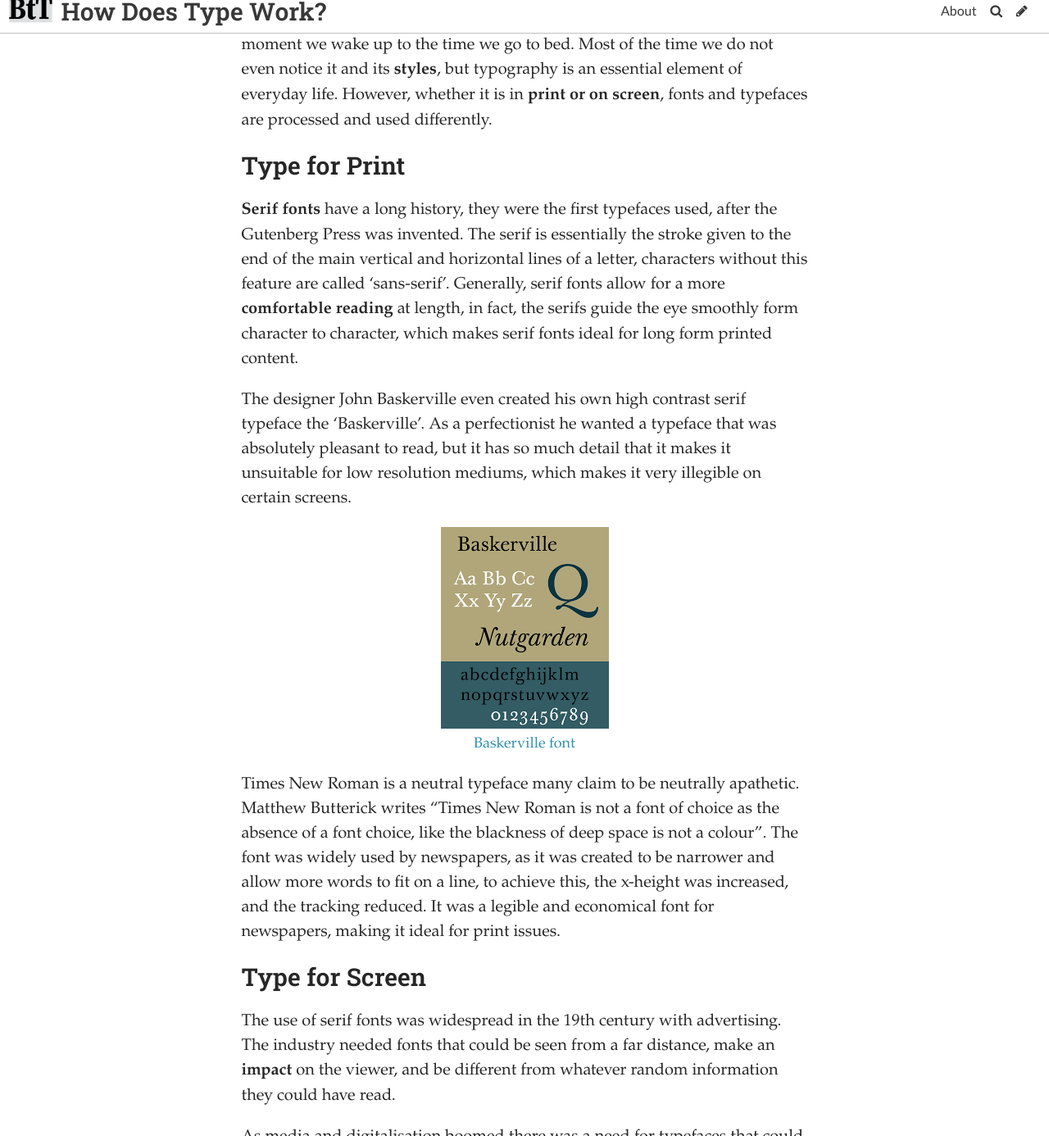
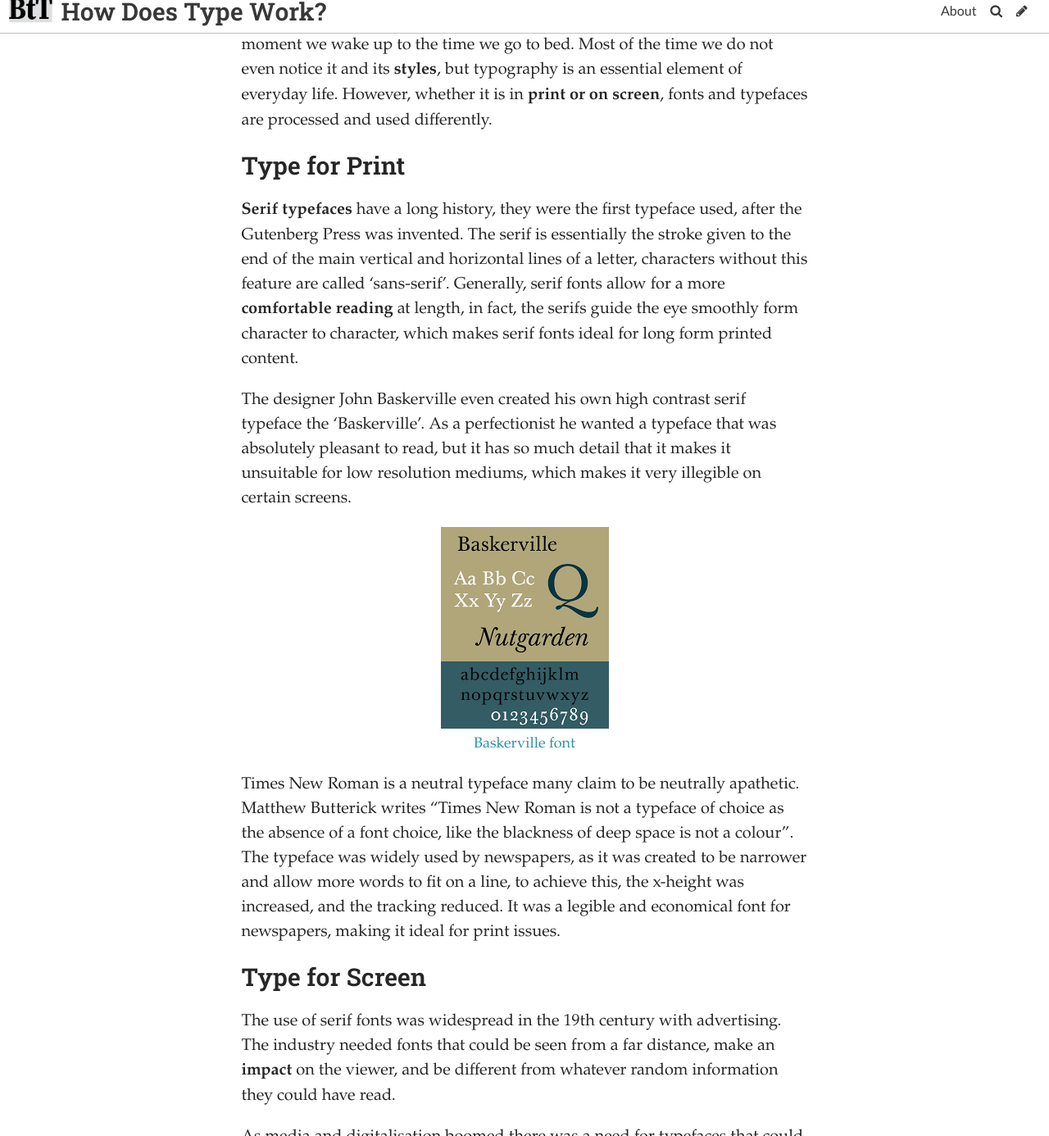
Before and after one commit to Yaz1501/BehindTheType, a Jekyll site: the page built from _posts/2020-10-11-font-analysis.md, in a window 1280 px wide and 1400 px high, scrolled down 330 px, cut to the strip 14-1400 px from the top of the window. Shown: the whole strip at 82% size. Built offline with Jekyll 4.4.1, drawn with Linux system fonts in a browser that asks for light colours; some web fonts are replaced; comment, search, counter and statistics services are not loaded; some of the changed text lies outside the part shown.

Commit message:
Update Post “2020-10-11-font-analysis”

```diff
--- a/_posts/2020-10-11-font-analysis.md
+++ b/_posts/2020-10-11-font-analysis.md
@@ -10,13 +10,13 @@
 
 ### Type for Print
 
-**Serif fonts** have a long history, they were the first typefaces used, after the Gutenberg Press was invented. The serif is essentially the stroke given to the end of the main vertical and horizontal lines of a letter, characters without this feature are called ‘sans-serif’. Generally, serif fonts allow for a more **comfortable reading** at length, in fact, the serifs guide the eye smoothly form character to character, which makes serif fonts ideal for long form printed content.
+**Serif typefaces** have a long history, they were the first typeface used, after the Gutenberg Press was invented. The serif is essentially the stroke given to the end of the main vertical and horizontal lines of a letter, characters without this feature are called ‘sans-serif’. Generally, serif fonts allow for a more **comfortable reading** at length, in fact, the serifs guide the eye smoothly form character to character, which makes serif fonts ideal for long form printed content.
 
 The designer John Baskerville even created his own high contrast serif typeface the ‘Baskerville’. As a perfectionist he wanted a typeface that was absolutely pleasant to read, but it has so much detail that it makes it unsuitable for low resolution mediums, which makes it very illegible on certain screens.
 
 ![Baskerville font](../uploads/unknown.png "Baskerville font")
 
-Times New Roman is a neutral typeface many claim to be neutrally apathetic. Matthew Butterick writes “Times New Roman is not a font of choice as the absence of a font choice, like the blackness of deep space is not a colour”. The font was widely used by newspapers, as it was created to be narrower and allow more words to fit on a line, to achieve this, the x-height was increased, and the tracking reduced. It was a legible and economical font for newspapers, making it ideal for print issues.
+Times New Roman is a neutral typeface many claim to be neutrally apathetic. Matthew Butterick writes “Times New Roman is not a typeface of choice as the absence of a font choice, like the blackness of deep space is not a colour”. The typeface was widely used by newspapers, as it was created to be narrower and allow more words to fit on a line, to achieve this, the x-height was increased, and the tracking reduced. It was a legible and economical font for newspapers, making it ideal for print issues.
 
 ### Type for Screen
 
@@ -30,7 +30,7 @@
 
 ![Verdana font](../uploads/unknown-1.png "Verdana font")
 
-As screens increased in resolution the pixel matter was less of an issue. However, san-serif fonts remain a good option for screen content, specially headings and bigger text. Sans-serifs fonts usually have a low contrast, meaning the thickness of the lines are constant with different characters. This allows the reader to distinguish more easily between characters. They are considered to be harder to read in print, as they look more like blocks and don’t have the serifs allowing for flow. So, nowadays, they are most often used for short text components, in which they are very effective.
+As screens increased in resolution the pixel matter was less of an issue. However, san-serif fonts remain a good option for screen content, specially headings and bigger text. Sans-serifs typefaces usually have a low contrast, meaning the thickness of the lines are constant within different characters. This allows the reader to distinguish more easily between characters. They are considered to be harder to read in print, as they look more like blocks and don’t have the serifs allowing for flow. So, nowadays, they are most often used for short text components, in which they are very effective.
 
 ### What type should you choose
 
```
